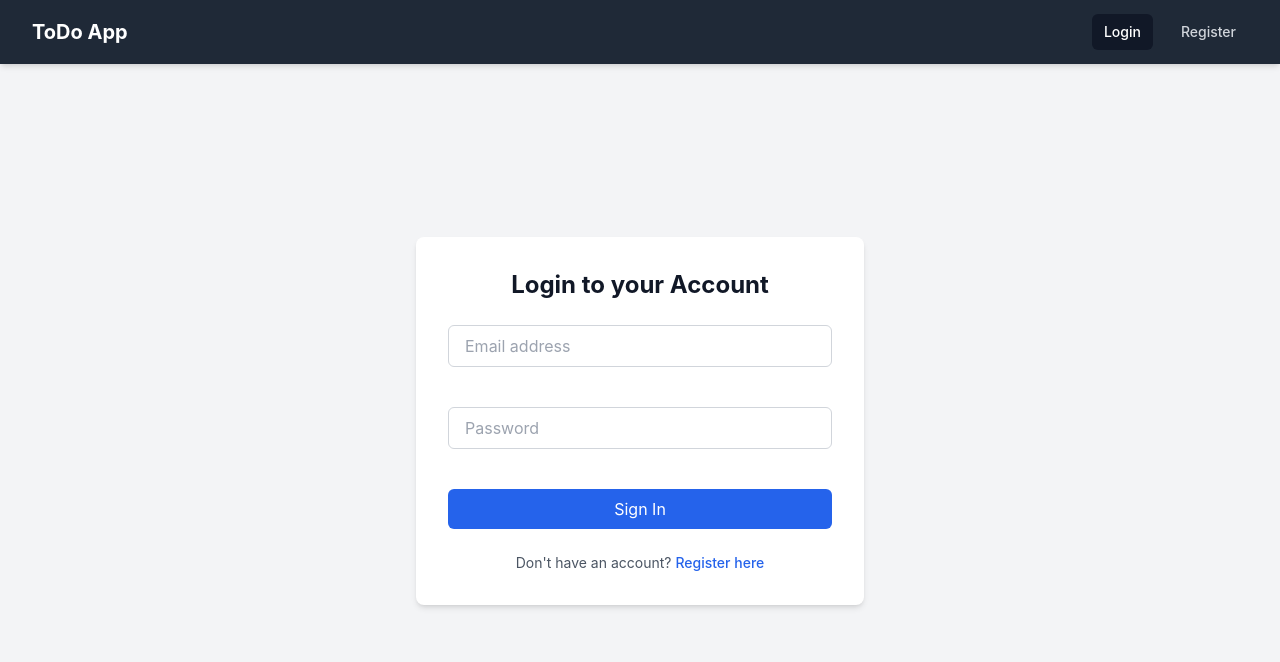
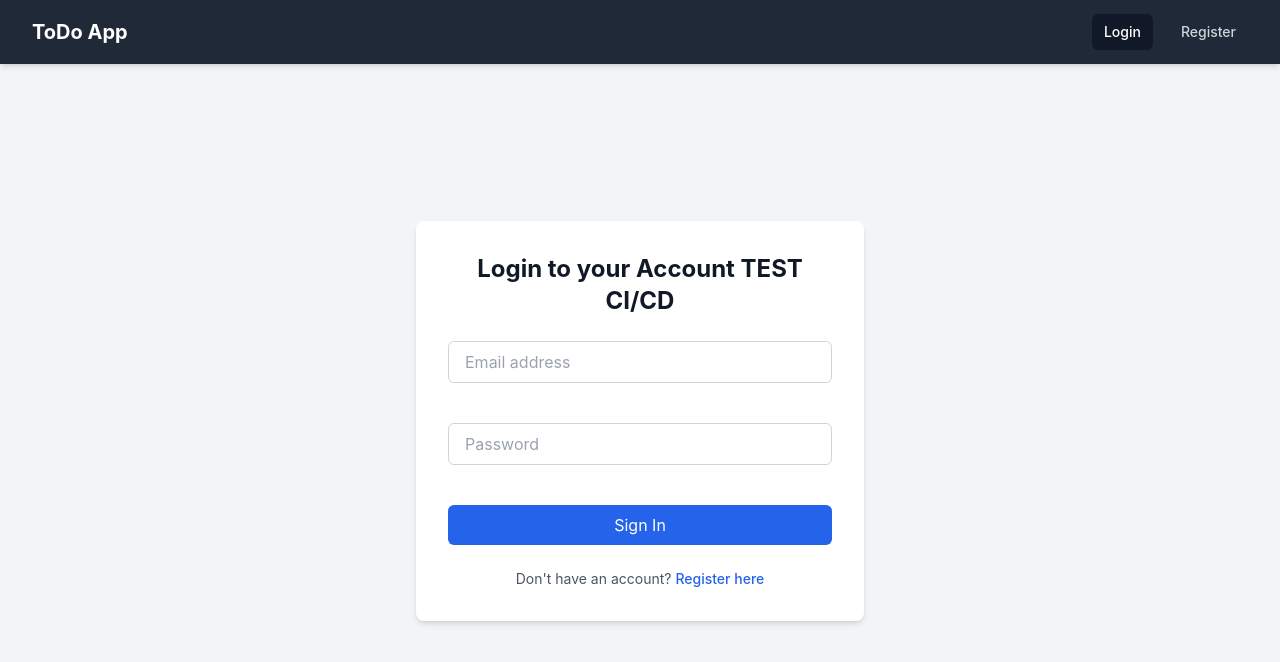
Before and after one commit to Mohamed-Mourad/MERN-todo, a React (Create React App) app in the folder client/: page /login in a window 1280 px wide. Shown: the top 662 px of the page. Built offline with nearby package versions, Linux system fonts and the light colour scheme; no server answers.

Commit message:
Update LoginPage.js

```diff
--- a/client/src/pages/LoginPage.js
+++ b/client/src/pages/LoginPage.js
@@ -55,7 +55,7 @@ function LoginPage() {
     <div className="flex items-center justify-center min-h-[calc(100vh-150px)]"> {/* Adjust height as needed */}
       <div className="w-full max-w-md p-8 space-y-6 bg-white rounded-lg shadow-md">
         <h1 className="text-2xl font-bold text-center text-gray-900">
-          Login to your Account
+          Login to your Account TEST CI/CD
         </h1>
         <form className="space-y-6" onSubmit={onSubmit}>
           {error && (
```
